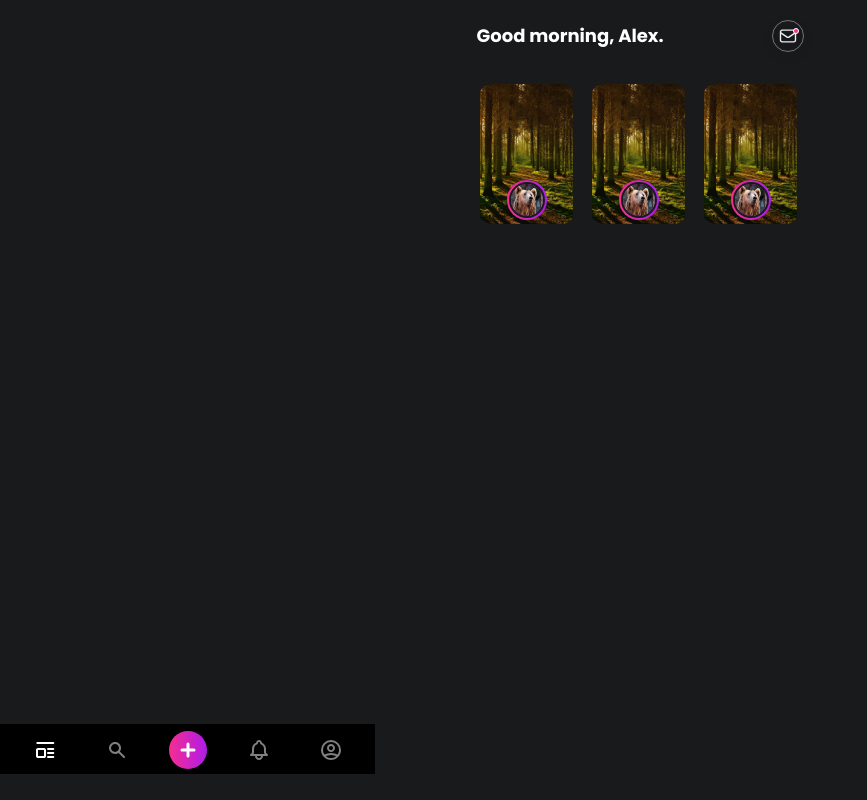
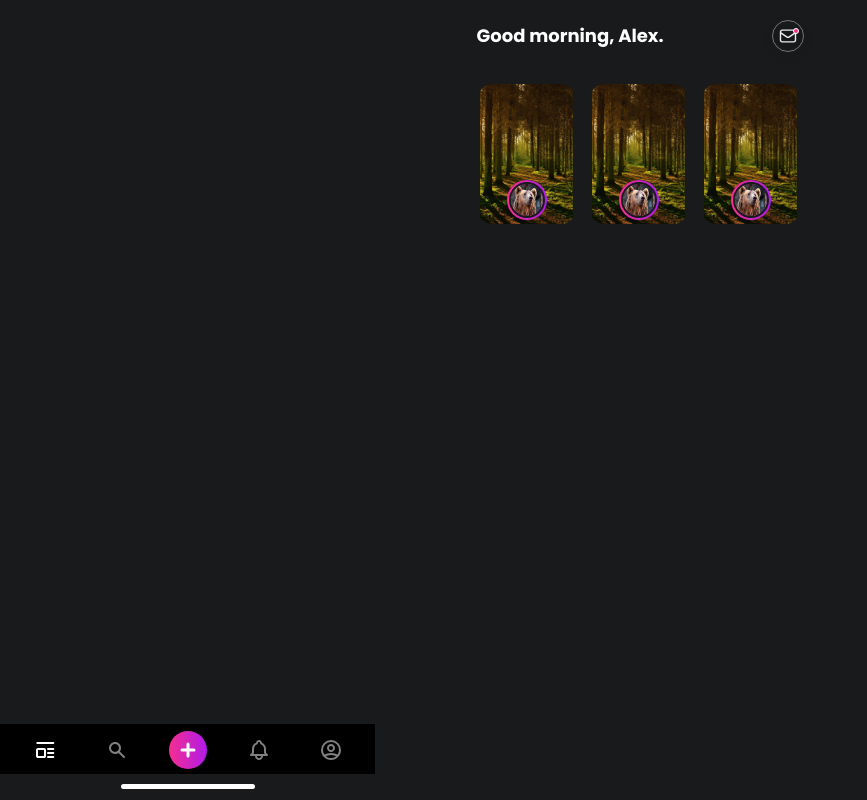
Before and after one commit to chris-yooo/social-app, a plain HTML site: page index.html in a window 1280 px wide. Shown: the whole page, without its empty margins (0-867 px from the left). Drawn offline with Linux system fonts and the light colour scheme.

Commit message:
add home-indicator

```diff
--- a/index.html
+++ b/index.html
@@ -59,6 +59,7 @@
           <a href="#" aria-label="alert" class="nav-icon-alert"></a>
           <a href="#" aria-label="profile" class="nav-icon-profile"></a>
         </div>
+        <div class="home-indicator"></div>
       </nav>
     </footer>
   </body>
--- a/styles/nav.css
+++ b/styles/nav.css
@@ -99,3 +99,19 @@ nav {
   flex: none;
   flex-grow: 0;
 }
+
+.home-indicator {
+  background-color: black;
+  box-sizing: border-box;
+  position: absolute;
+  width: 375px;
+  height: 24px;
+  top: 50px;
+  left: 0px;
+  bottom: 0px;
+  mix-blend-mode: normal;
+
+  /* blend: pass through need?
+Dont know why i cannot apply a background color to this div class*/
+  background: url(../images/icons/Home\ Indicator.svg) 50% 50% no-repeat;
+}
```
Also changed, not shown: images/icons/Home Indicator.svg (added).
